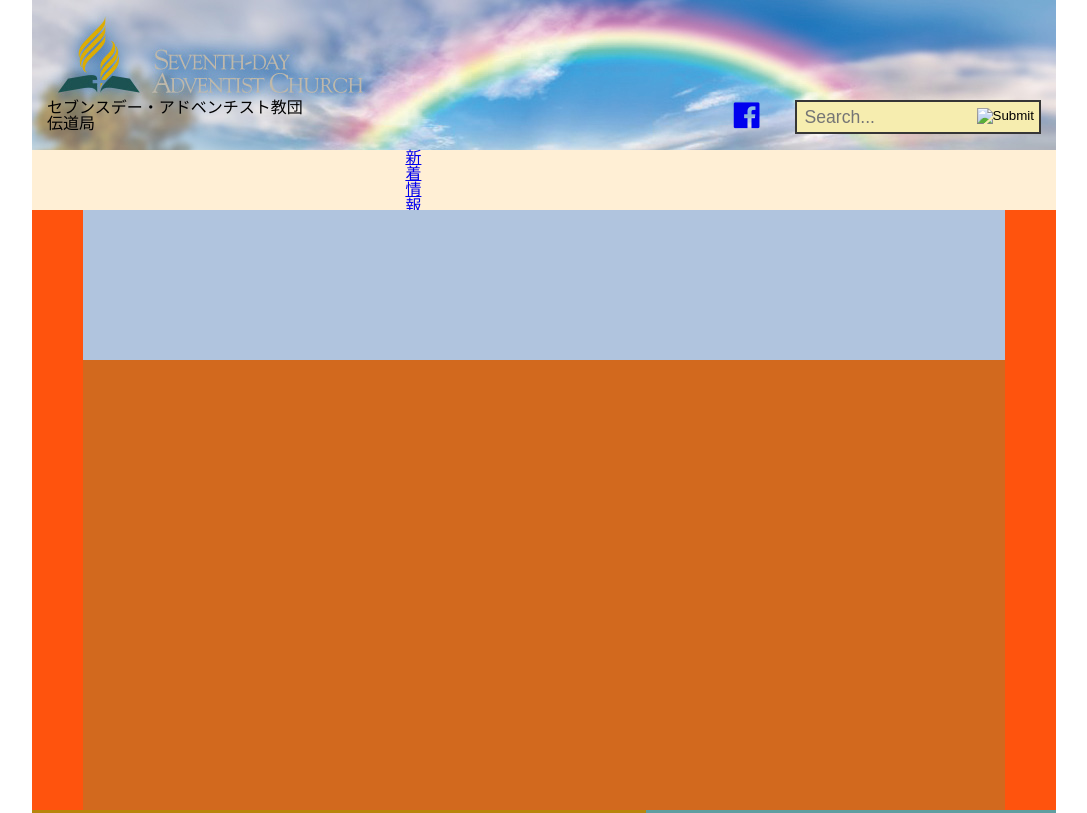
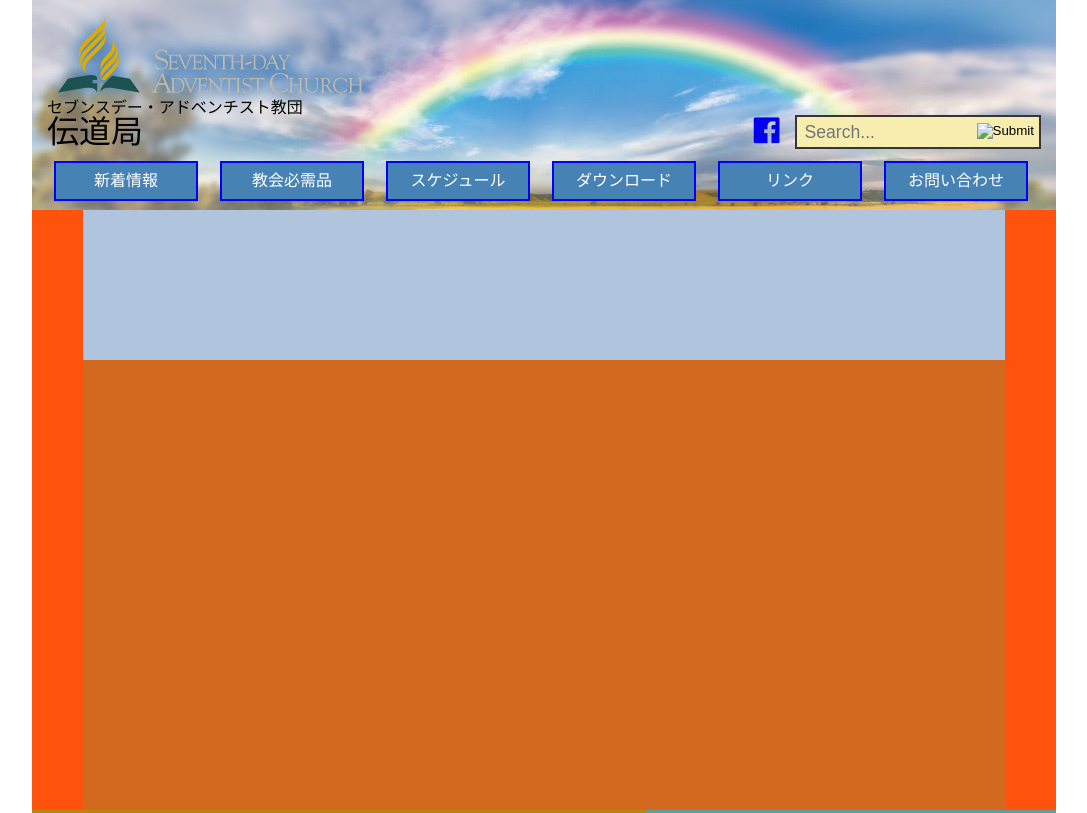
Before and after one commit to bbloem/original, a plain HTML site: page index.html in a window 1280 px wide. Shown: the top 813 px of the page, without its empty margins (96-1183 px from the left). Drawn offline with Linux system fonts and the light colour scheme.

```diff
--- a/index.html
+++ b/index.html
@@ -100,6 +100,7 @@
 				</div>
 
 				<div class="Global_Navigation_Bar">
+					<div class="navi">
 						<ul>
 							<li><a href="#">新着情報</a></li>
 							<li><a href="#">教会必需品</a></li>
@@ -108,6 +109,7 @@
 							<li><a href="#">リンク</a></li>
 							<li><a href="#">お問い合わせ</a></li>
 						</ul>
+					</div>
 				</div>
 			</div>
 		</header>
--- a/sass/index.scss
+++ b/sass/index.scss
@@ -48,24 +48,28 @@ boxレイアウト確認用
 			#hedder_contentbox
 			{
 			width: 100%;
-			height: 100px;
+			height: 50px;
 			padding-top: 50px;
 
 				// 左側ロゴ定義
 				.header_logo
 				{
 					width: 35%;
-					height: 100px;
+					height: 50px;
 					padding: 50px 0 0 15px;
 					float: left;
 				}
 
+				h1
+				{
+					font-size: 200%;
+				}
 				// 右側メニューbox定義
 				.header_rightbox
 				{
 					width: 60%;
-					height: 100px;
-					padding: 50px 0 0 15px;
+					height: 35px;
+					padding: 65px 0 0 0;
 					float: right;
 
 					// 右側メニュー定義
@@ -73,8 +77,8 @@ boxレイアウト確認用
 					{
 
 					width:  10%;
-					height: 100px;
-					padding: 0 0 0 40px;
+					height: 50px;
+
 					float: right;
 					}
 					// facebook定義
@@ -85,6 +89,7 @@ boxレイアウト確認用
 					.fa
 					{
 					font-size: 30px;
+					padding: 0 0 0 20px;
   					font-family: FontAwesome;
 					}
 
@@ -93,7 +98,7 @@ boxレイアウト確認用
 					{
 
 						width:  40%;
-						height: 100px;
+
 						padding: 0 15px 0 0;
 						float: right;
 					}
@@ -137,29 +142,52 @@ boxレイアウト確認用
 							z-index:100; /* 入力部分の上に検索ボタンを置くためのおまじない：重ね順を定義 */
 							height:18px;
 						}
+				}
+			}
+
+
+
+			.Global_Navigation_Bar
+			{
+
+				width:  100%;
+				height: 60px;
+				display: block;
+
+				float: left;
+
+				.navi{
+
+
+   					box-sizing:border-box;
+   					margin: 0 11px 0 11px;
+   					width: 100%;
+   					display: block;
+   					box-sizing: border-box
 
 				}
 
-			}
-			.Global_Navigation_Bar
-			{
-				background-color: #ffefd5;
-				width:  100%;
-				height: 60px;
+				li
+				{
+					display: inline-block;
+					background-color: #4682b4;
+					outline: solid 2px #0000ff;
+					width: 120px;
+					padding: 10px;
+					margin: 13px;
+					text-align: center;
+					float: left;
+				}
+
+				a
+				{
+					color: #ffffff;
+					text-decoration: none;
+				}
 
 
-			.Global_Navi
-				{
-					width:  ( 100% / 6 );
-					height: 10px;
-					width:  16.6%;
-					padding:0 10px 0 10px;
-					blader: 1px ;
-					border-color: red;
-					display: block;
-					float: left;
-				}
 			}
+
 
 			@include clearfix;
 		}
```
Also changed, not shown: css/index.css. Lines whose indentation alone changed are shown as unchanged.
